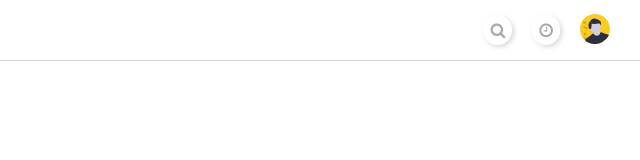
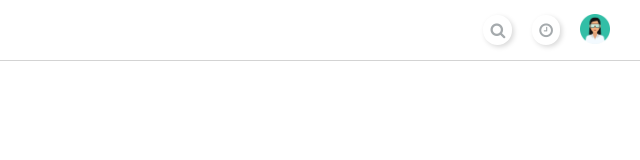
Before and after one commit to ElizabethdevQueen/admindashboard1, a plain HTML site: page index.html in a window 1280 px wide. Shown: the full height of the page, 640-1280 px from the left. Drawn offline with Linux system fonts and the light colour scheme.

Commit message:
working on header

```diff
--- a/index.html
+++ b/index.html
@@ -32,7 +32,7 @@
             <i class="fa fa-clock-o" aria-hidden="true"></i>
           </a>
           <a href="#">
-            <img width="30" src="assets/avatar.svg" alt="" />
+            <img width="30" src="assets/avatar2.png" alt="" />
             <!-- <i class="fa fa-user-circle-o" aria-hidden="true"></i> -->
           </a>
         </div>
```
Also changed, not shown: assets/avatar2.png (added).
